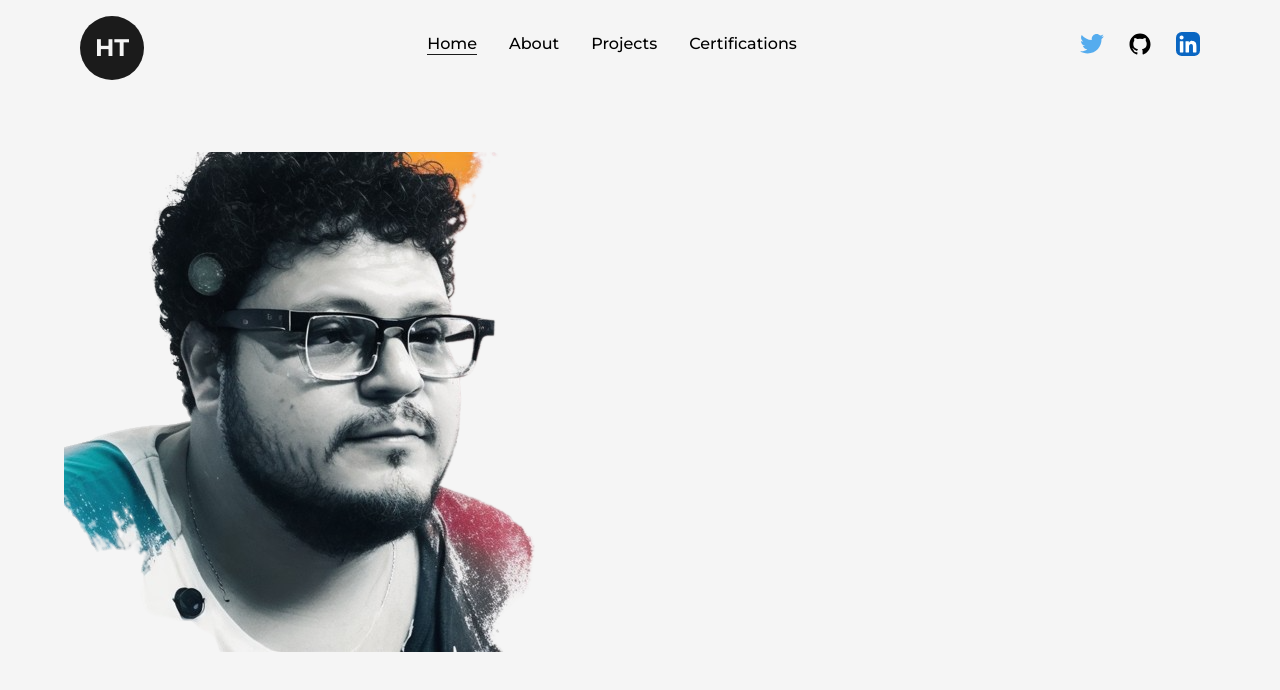
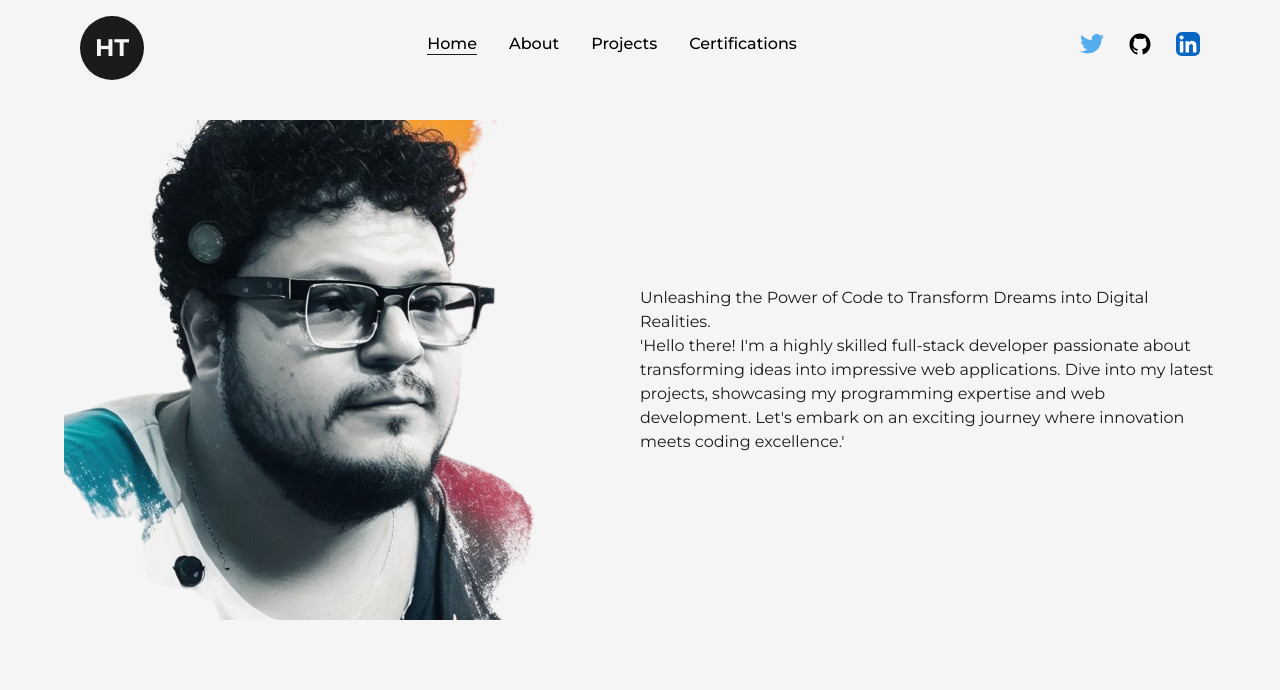
Before and after one commit to Vontrauwitz/vontrauwitz-portfolio, a Next.js app: page / in a window 1280 px wide. Shown: the top 690 px of the page. Built offline with nearby package versions, Linux system fonts and the light colour scheme.

Commit message:
texto de home inicial

```diff
--- a/src/components/Layout.js
+++ b/src/components/Layout.js
@@ -2,7 +2,7 @@ import React from 'react';
 
 const Layout = ({ children, className = "" }) => {
   return (
-    <div className={`w-full h-full inline-block z-0 bg-light p-16 ${className}`}>
+    <div className={`w-full h-full inline-block z-0 bg-light pl-16 pt-8 pr-16 ${className}`}>
       {children}
     </div>
   );
--- a/src/components/Logo.js
+++ b/src/components/Logo.js
@@ -14,7 +14,7 @@ const Logo = () => {
         href="/"
         className='w-16 h-16 bg-dark text-light flex items-center justify-center rounded-full text-2xl font-bold'
         whileHover={{
-          scale: 1.1,
+          // scale: 1.1,
           backgroundColor: ["#121212", "#EF9E34", "#2F889E", "#AC485C"],
           transition: { duration: 1, repeat: Infinity }
         }}
--- a/src/pages/index.js
+++ b/src/pages/index.js
@@ -17,6 +17,12 @@ export default function Home() {
             <div className='w-1/2'>
               <Image src={profileimg} alt="vontrauwitz" className='w-256 h-auto' />
             </div>
+            <div className='w-1/2'>
+              <h1>Unleashing the Power of Code to Transform Dreams into Digital Realities.</h1>
+              <p>
+                &apos;Hello there! I&apos;m a highly skilled full-stack developer passionate about transforming ideas into impressive web applications. Dive into my latest projects, showcasing my programming expertise and web development. Let&apos;s embark on an exciting journey where innovation meets coding excellence.&apos;
+              </p>
+            </div>
           </div>
         </Layout>
       </main>
```
Also changed, not shown: public/All-Texts/pages.txt.
